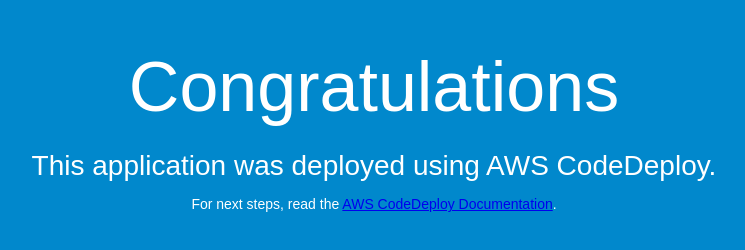
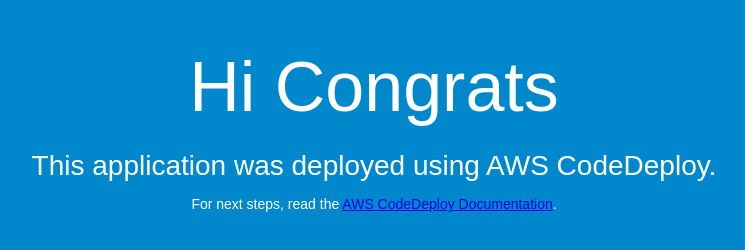
Before and after one commit to yogiyyy/myrepogit, a plain HTML site: page index.html in a window 1280 px wide. Shown: the whole page, without its empty margins (266-1011 px from the left). Drawn offline with Linux system fonts and the light colour scheme.

Commit message:
Update index.html

```diff
--- a/index.html
+++ b/index.html
@@ -26,7 +26,7 @@
 </head>
 <body>
   <div align="center">
-    <h1>Congratulations</h1>
+    <h1>Hi Congrats</h1>
     <h2>This application was deployed using AWS CodeDeploy.</h2>
     <p>For next steps, read the <a href="http://aws.amazon.com/documentation/codedeploy">AWS CodeDeploy Documentation</a>.</p>
   </div>
```
